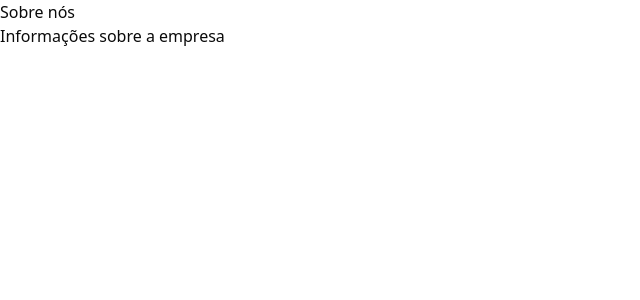
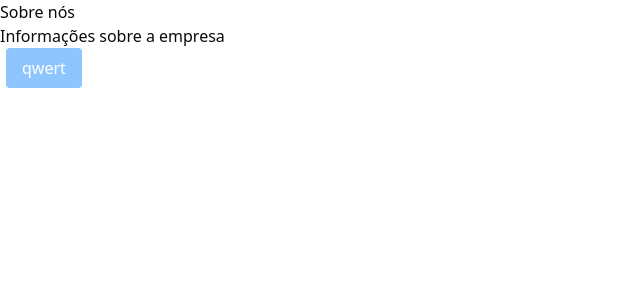
Before and after one commit to Joziberto-Alves/introducao-nextjs, a Next.js app in the folder introducao-nextjs/: page /about in a window 1280 px wide. Shown: the top 300 px of the page, without its empty margins (0-640 px from the left). Built offline with nearby package versions, Linux system fonts and the light colour scheme.

Commit message:
fix: error namaes

```diff
--- a/introducao-nextjs/src/app/about/page.tsx
+++ b/introducao-nextjs/src/app/about/page.tsx
@@ -1,8 +1,12 @@
+import Button from "@/componentes/Button";
+
+
 export default function About(){
     return(
         <div>
             <h1>Sobre nós</h1>
             <p>Informações sobre a empresa</p>
+            <Button label="qwert"/>
         </div>
     )
 }
--- a/introducao-nextjs/src/app/page.tsx
+++ b/introducao-nextjs/src/app/page.tsx
@@ -1,5 +1,5 @@
-import NavBar from "@/componemtes/NavBar";
-import Cards from "@/componemtes/CreateCards";
+import NavBar from "@/componentes/NavBar";
+import Cards from "@/componentes/CreateCards";
 
 const link = [{href:'/', label:'Inicio'},{href:'/about', label:'Sobre nós'},{href:'/products', label:'Produtos'}]
 // const card = [{title:'Renderização Híbrida', content:'SSG, SSR, e ISR para otimizar performace e CEO.', imageURL:'🤡'}]
--- a/introducao-nextjs/src/app/server-client/page.tsx
+++ b/introducao-nextjs/src/app/server-client/page.tsx
@@ -1,4 +1,4 @@
-import ThemeToggle from "@/componemtes/ThemeToggle";
+import ThemeToggle from "@/componentes/ThemeToggle";
 
 export default function ServerClient() {
     const now = new Date()
--- a/introducao-nextjs/src/app/server-exemple/page.tsx
+++ b/introducao-nextjs/src/app/server-exemple/page.tsx
@@ -1,4 +1,4 @@
-import ClientCounter from "@/componemtes/ClientCounter"
+import ClientCounter from "@/componentes/ClientCounter"
 
 export default function ServerExemple() {
     const data = 'Dados do banco de dados'
--- /dev/null
+++ b/introducao-nextjs/src/componentes/Button.tsx
@@ -0,0 +1,13 @@
+
+type ButtonProps = {
+    label:string;
+}
+
+export default function Button({label}:ButtonProps) {
+    return(
+        <button className="px-4 py-2 mx-1.5 bg-blue-300 text-white rounded hover:bg-blue-400">
+            {label}
+        </button>
+    )
+
+}
```
Also changed, not shown: introducao-nextjs/src/componentes/ClientCounter.tsx (renamed from introducao-nextjs/src/componemtes/ClientCounter.tsx), introducao-nextjs/src/componentes/CreateCards.tsx (renamed from introducao-nextjs/src/componemtes/CreateCards.tsx), introducao-nextjs/src/componentes/NavBar.tsx (renamed from introducao-nextjs/src/componemtes/NavBar.tsx), introducao-nextjs/src/componentes/ThemeToggle.tsx (renamed from introducao-nextjs/src/componemtes/ThemeToggle.tsx), introducao-nextjs/src/componentes/Welcome.tsx (renamed from introducao-nextjs/src/componemtes/Welcome.tsx).
